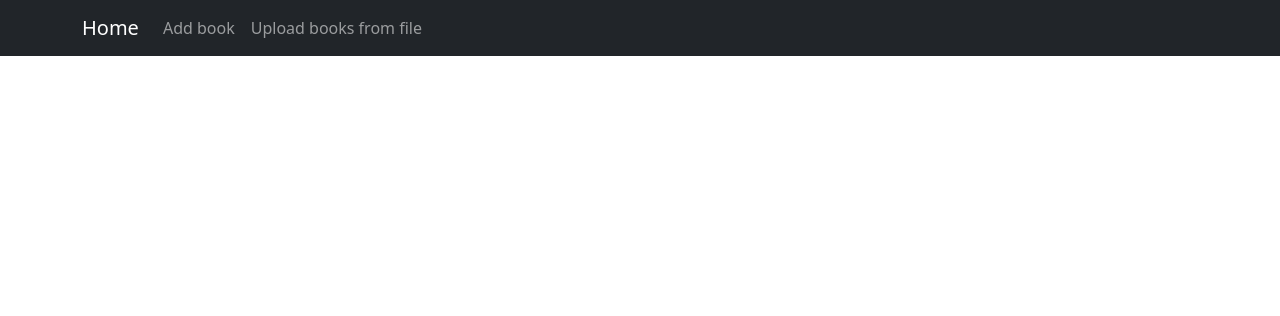
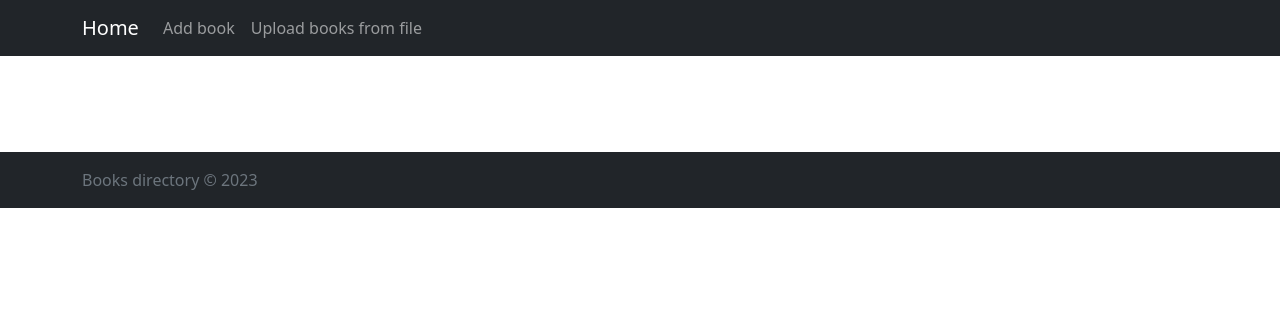
Before and after one commit to EugeneKwasny/symfony-docker, a Symfony app: template templates/base.html.twig in a window 1280 px wide. Shown: the top 316 px of the page. Run offline with Twig, Linux system fonts and the light colour scheme; the template is opened without the code that fills it, so the values that code supplies are empty; some libraries are stand-ins or nearby versions.

Commit message:
Add footer markup

```diff
--- a/templates/base.html.twig
+++ b/templates/base.html.twig
@@ -53,6 +53,10 @@
                 </div>
             </div>
         </div>
-
+        <nav class="navbar navbar-expand-lg  navbar-dark  bg-dark py-3">
+            <div class="container">
+                <p class="text-secondary mb-0">Books directory &copy; 2023</p>
+            </div>
+        </nav>
     </body>
 </html>
```
Lines whose indentation alone changed are shown as unchanged.
